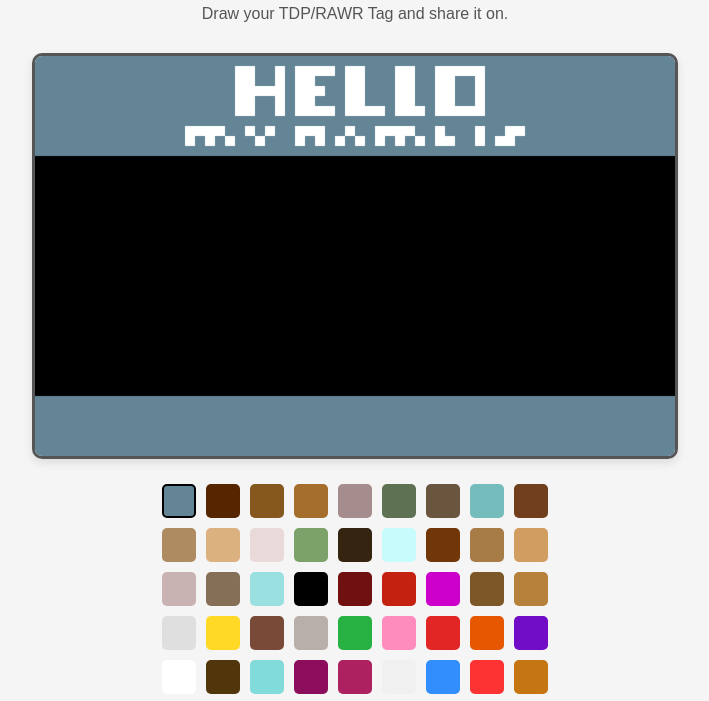
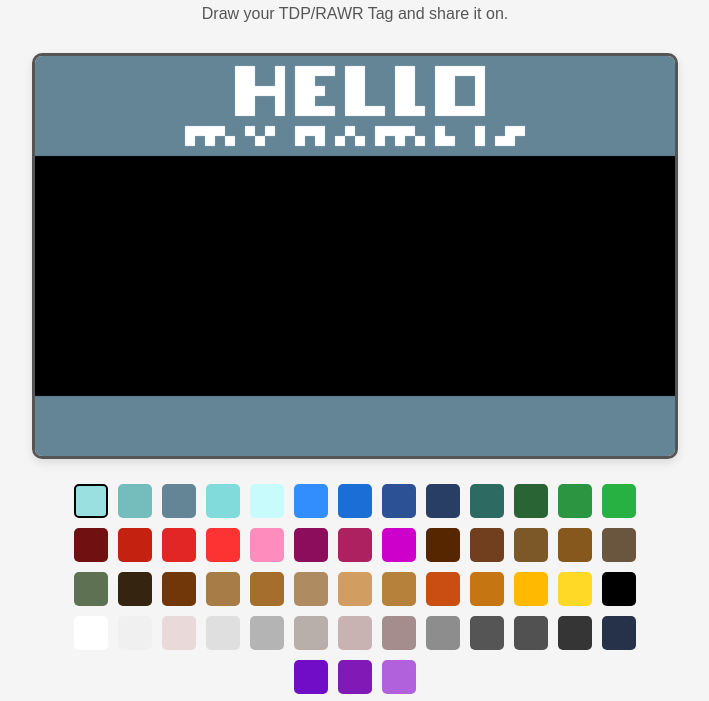
Before and after one commit to QuickosssLabs/tdp-draw, a plain HTML site: page index.html in a window 1280 px wide. Shown: the part 85-786 px from the top of the page, without its empty margins (285-994 px from the left). Drawn offline with Linux system fonts and the light colour scheme.

Commit message:
Update index.html

```diff
--- a/index.html
+++ b/index.html
@@ -53,7 +53,7 @@
     flex-wrap: wrap; /* Permet aux éléments de passer à la ligne */
     justify-content: center; /* Centre les éléments horizontalement */
     margin-top: 20px;
-    max-width: 400px; /* Limite la largeur totale (10 carrés de 30px + marges) */
+    max-width: 600px; /* Limite la largeur totale (10 carrés de 30px + marges) */
     }
 
   .color-swatch {
@@ -139,17 +139,15 @@ let savedPixels = [];
 let imageLoaded = false;
 
 // List of predefined colors
-const colors = ['#638595', '#562600', '#86581e', '#a66e2c', '#a58d8d', '#5e7253', '#6a563f',
-'#75bdbd', '#713f1d', '#ae8b61', '#dbb180', '#ead9d9', '#7da269', '#352410',
-'#c8fbfb', '#723709', '#a77c47', '#d29d60', '#c9b2b2', '#856f56',
-'#9be0e0', '#000000',
-'#711010', '#c42110', '#cd00cb', '#7c5829', '#b6813a', '#dfdfdf', '#ffd926',
-'#7a4a38', '#b8afab', '#28b143', '#fe8dbe', '#e22626', '#e65700', '#710cc7',
-'#ffffff', '#51360c', '#80dbda', '#8c0d5b', '#ad2160', '#f0f0f0', '#328dfd',
-'#fd3232', '#c67513', '#5c380f', '#b4b4b4', '#8d8d8d', '#296434', '#2c9541',
-'#293e64', '#2c5195', '#1a6ed5', '#ca4e11', '#2d6b62', '#8119b7', '#b261dc',
-'#555555', '#ffba00', '#ff2a00', '#1a43c8', '#1637a4', '#26314a', '#515151',
-'#353535'];
+const colors = ['#9be0e0', '#75bdbd', '#638595', '#80dbda', '#c8fbfb', '#328dfd',
+                '#1a6ed5', '#2c5195', '#293e64', '#2d6b62', '#296434', '#2c9541',
+                '#28b143', '#711010', '#c42110', '#e22626', '#fd3232', '#fe8dbe',
+                '#8c0d5b', '#ad2160', '#cd00cb', '#562600', '#713f1d', '#7c5829',
+                '#86581e', '#6a563f', '#5e7253', '#352410', '#723709', '#a77c47',
+                '#a66e2c', '#ae8b61', '#d29d60', '#b6813a', '#ca4e11', '#c67513',
+                '#ffba00', '#ffd926', '#000000', '#ffffff', '#f0f0f0', '#ead9d9',
+                '#dfdfdf', '#b4b4b4', '#b8afab', '#c9b2b2', '#a58d8d', '#8d8d8d',
+                '#555555', '#515151', '#353535', '#26314a', '#710cc7', '#8119b7', '#b261dc'];
 
 // create color palette
 const palette = document.getElementById('palette');
```
